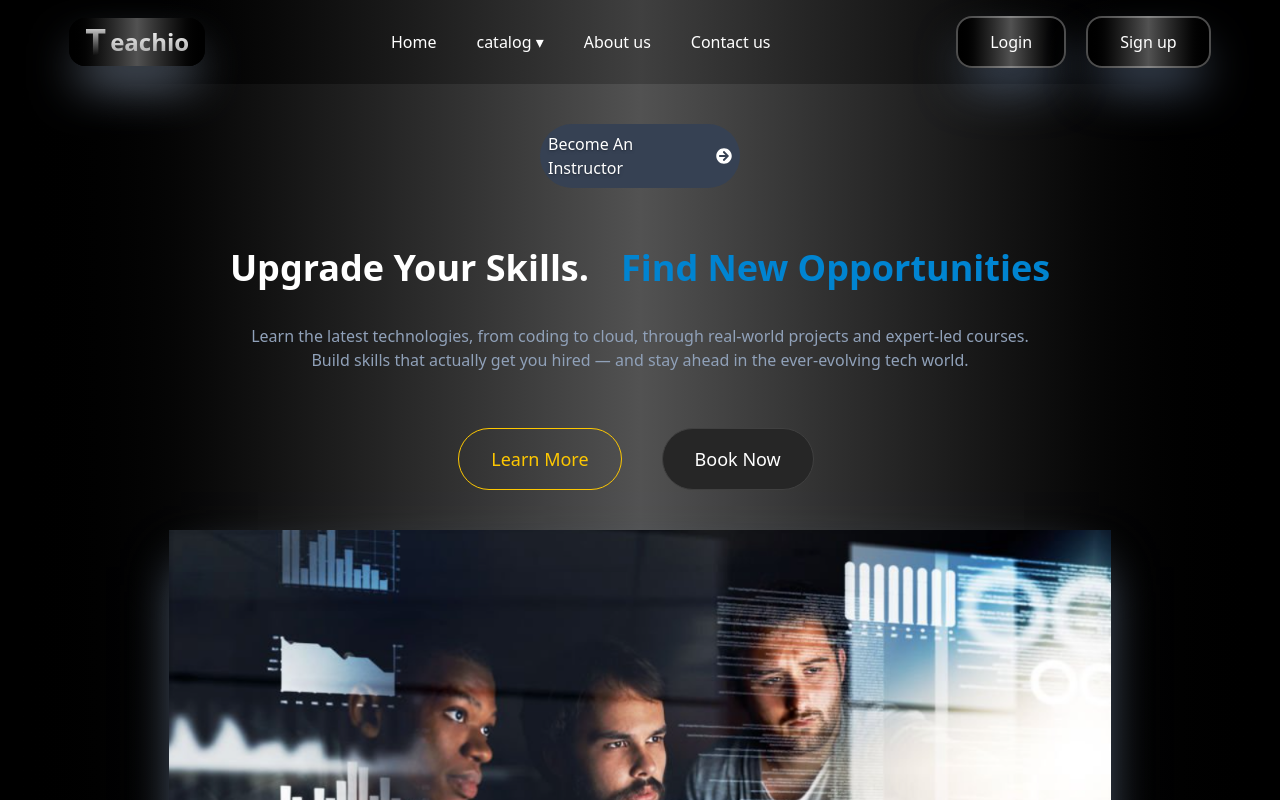
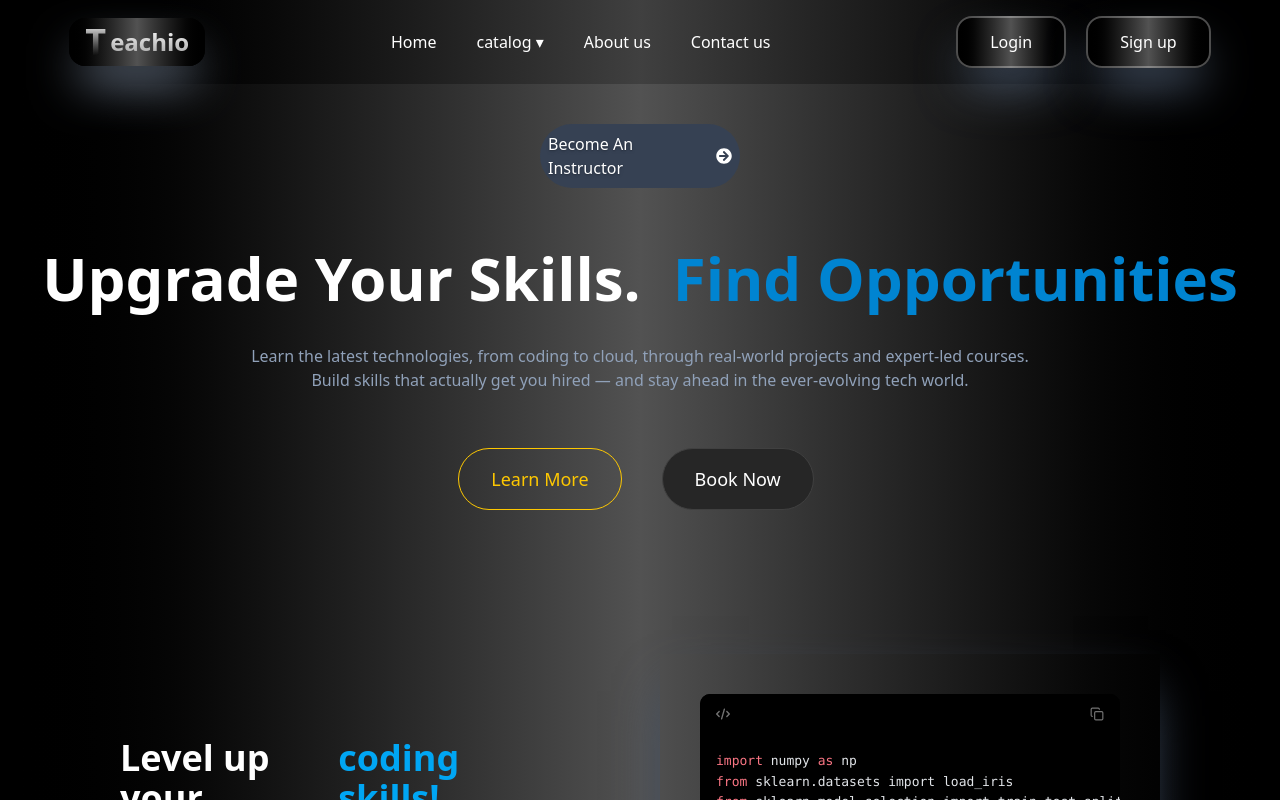
Before and after one commit to Tripurari-singh/Teachio, a React (Vite) app: page / in a window 1280 px wide. Shown: the top 800 px of the page. Built offline with nearby package versions, Linux system fonts and the light colour scheme.

Commit message:
Home Page

```diff
--- a/src/pages/Homepage.tsx
+++ b/src/pages/Homepage.tsx
@@ -54,11 +54,11 @@ export const Home = () => {
                 {/* Title Section */}
                 <div className="flex flex-col items-center justify-between mt-1 pt-1">
                     <div className="flex">
-                        <div className="m-2 p-2 text-4xl font-bold">
+                        <div className="m-2 p-2 text-6xl font-bold">
                             Upgrade Your Skills.
                         </div>
-                        <div className="m-2 p-2 text-4xl font-bold text-sky-600">
-                            Find New Opportunities
+                        <div className="m-2 p-2 text-6xl font-bold text-sky-600">
+                            Find  Opportunities
                         </div>
                     </div>
                 </div>
@@ -84,7 +84,7 @@ export const Home = () => {
                 </div>
 
                 {/* Image Section */}
-                <div className="flex flex-col items-center mt-2 pt-2 border-r-yellow-200 shadow-amber-100">
+                {/* <div className="flex flex-col items-center mt-2 pt-2 border-r-yellow-200 shadow-amber-100">
                     <div className="image-container shadow-2xl ">
                         <img
                             src={Myimage}
@@ -93,7 +93,7 @@ export const Home = () => {
                         ></img>
                         <div></div>
                     </div>
-                </div>
+                </div> */}
             </div>
 
             {/* Block Component & Code Component */}
```
Also changed, not shown: 1 other file (tests, documents, lock files or other folders).
